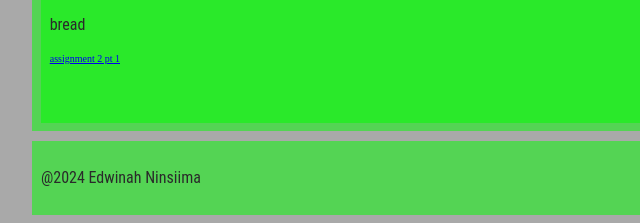
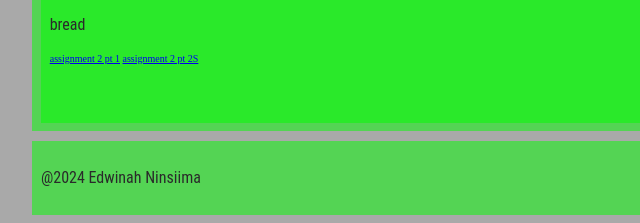
Before and after one commit to EdwinahLynn/inft1206sec6, a plain HTML site: page index.html in a window 1280 px wide. Shown: the part 395-618 px from the top of the page, 160-800 px from the left. Drawn offline with Linux system fonts and the light colour scheme; files whose address does not match are found by name.

Commit message:
folder update
added a link

```diff
--- a/index.html
+++ b/index.html
@@ -33,7 +33,7 @@
             <p>bread</p>
 
             <a href="./assignments/assignment2/p1/index.html">assignment 2 pt 1</a>
-            <a href="./assignments/assignment2/p2/assignment2pt2.html"></a>
+            <a href="./assignments/assignment2/p2/assignment2pt2.html">assignment 2 pt 2S</a>
         </article>
 
 
```
